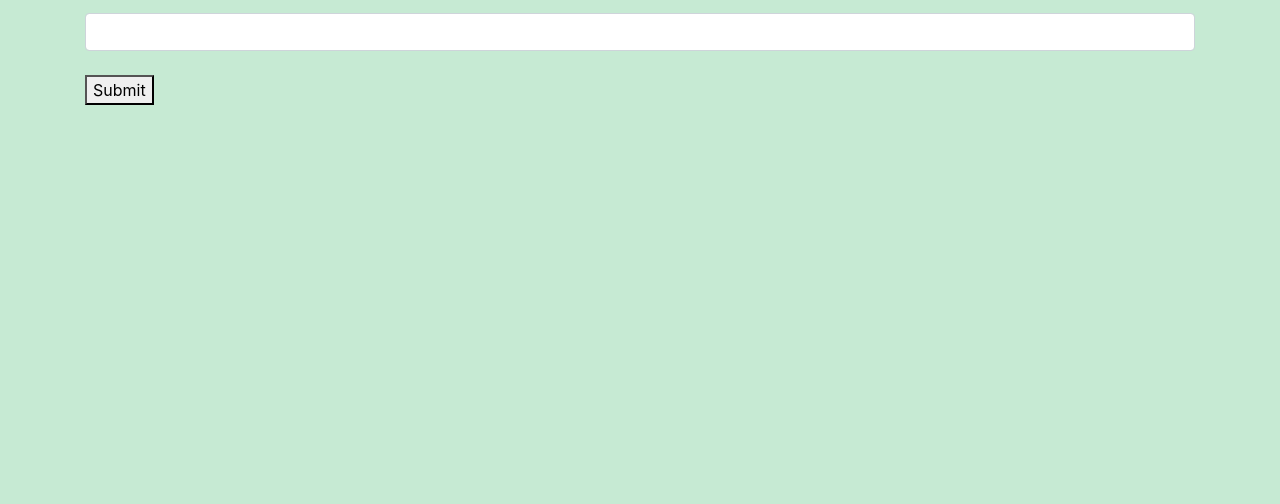
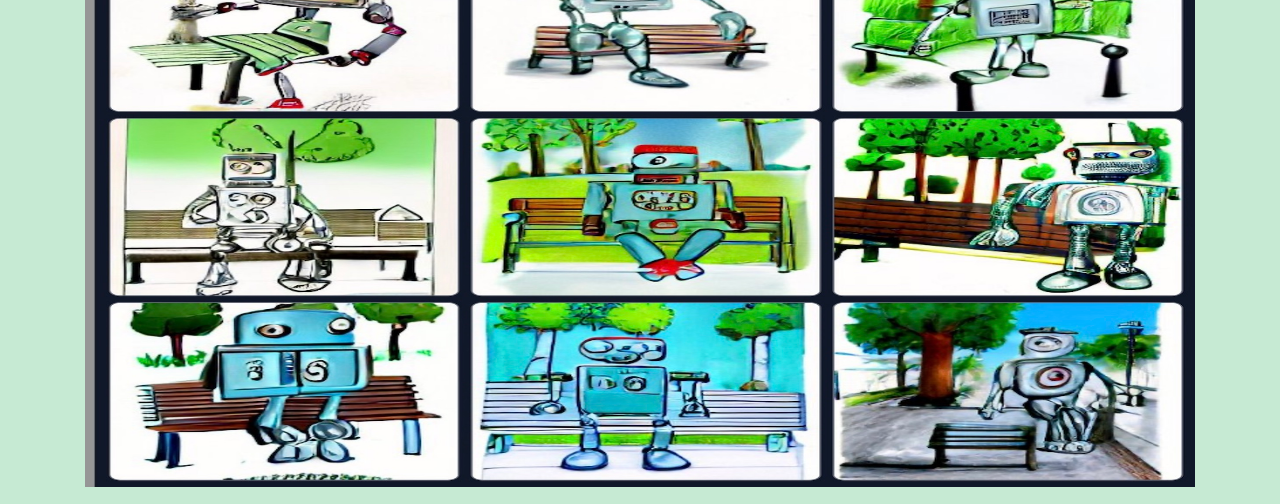
Before and after one commit to bjaitrong22/mr-robogers-neighborhood, a plain HTML site: page index.html in a window 1280 px wide. Shown: the part 73-577 px from the top of the page. Drawn offline with nearby package versions, Linux system fonts and the light colour scheme.

Commit message:
Add image and increase output font size and weight

```diff
--- a/css/styles.css
+++ b/css/styles.css
@@ -1,5 +1,12 @@
 body {
   background-color: rgb(198, 234, 211);
+  background-repeat: no-repeat;
+}
+
+img {
+  height: 35em;
+  width: 100%;
+  display: block;
 }
 .header {
   text-align: center;
@@ -13,3 +20,8 @@ body {
 .hidden {
   display: none;
 }
+
+span {
+  font-weight: 500;
+  font-size: 1.5em;
+}
--- a/index.html
+++ b/index.html
@@ -8,6 +8,8 @@
 </head>
 <body>
   <div class="container">
+    <img src="img/mrRobogers.jpg" alt="AI generated picture of Mr.Robogers">
+    <br>
     <h2>Mr. Roboger's Neighborhood</h2>
     <form id="numberSubstitute">
       <div class="form-group">
```
Also changed, not shown: img/mrRobogers.jpg (added).
